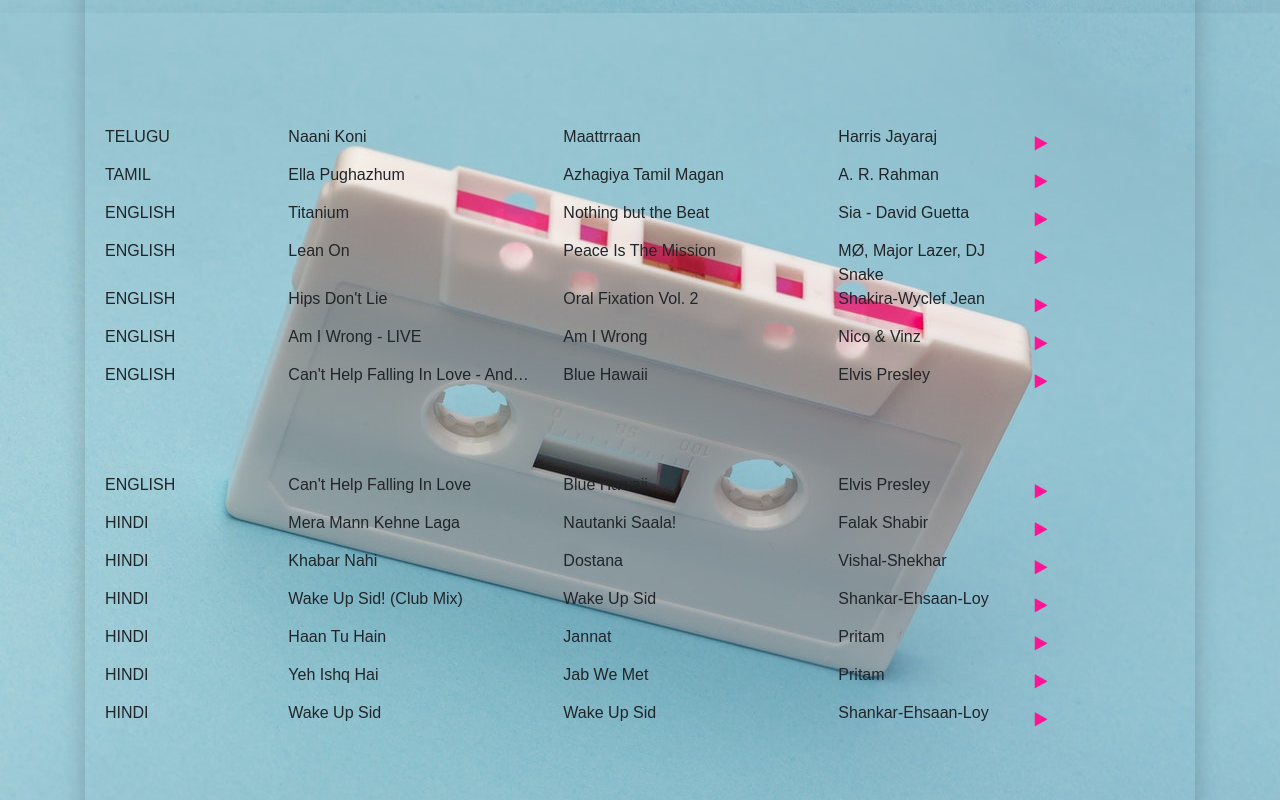
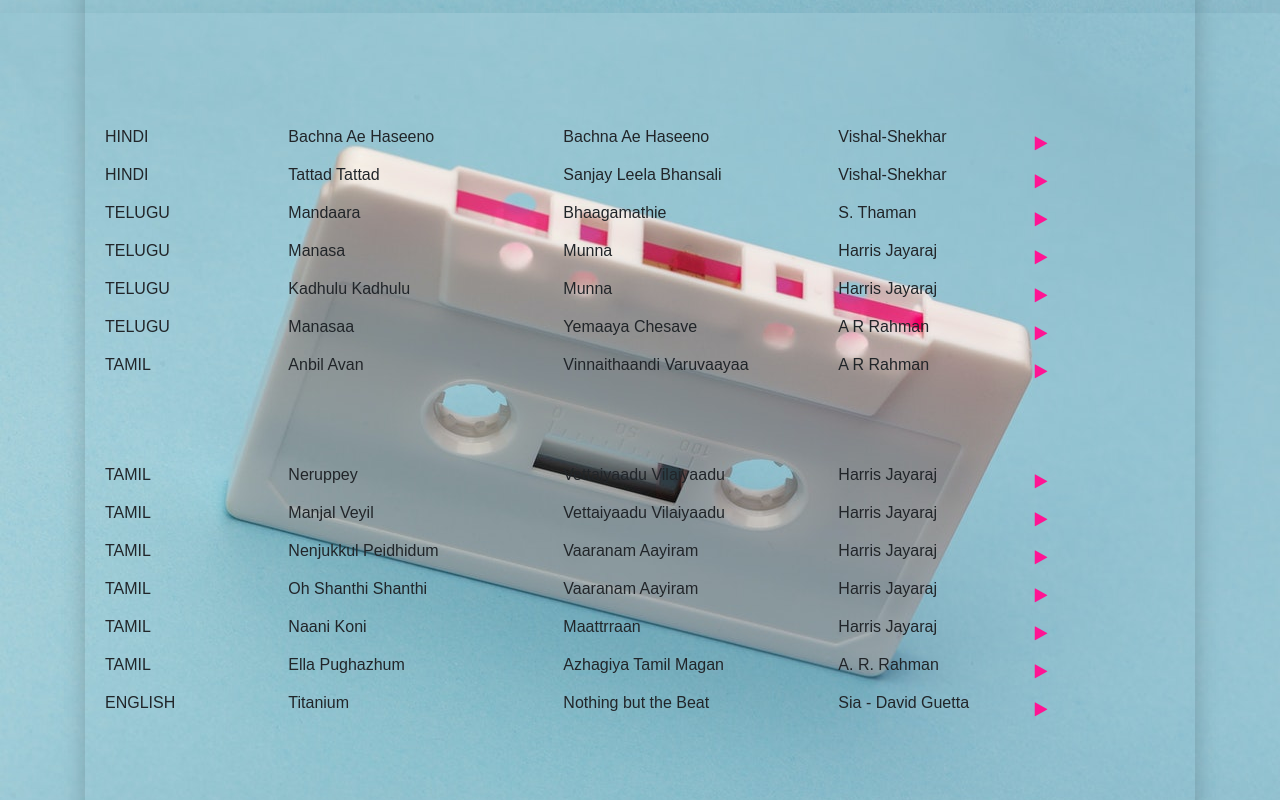
Before and after one commit to msunilhyd/lps_iterative, a React (Create React App) app: page / in a window 1280 px wide. Shown: the part 840-1640 px from the top of the page. Built offline with nearby package versions, Linux system fonts and the light colour scheme.

Commit message:
08-Aug-20 : Bachna

```diff
--- a/src/samples/playlists.js
+++ b/src/samples/playlists.js
@@ -3,14 +3,25 @@
     slug: 'my-uber-playlist',
     title: 'My Über Playlist!',
     songs: [
-      ['Naani Koni', 'TELUGU', '2012', 'Harris Jayaraj', 'MamzbVp3m8M', 'Maattrraan'],
+      ['Bachna Ae Haseeno', 'HINDI', '2008', 'Vishal-Shekhar', 'bh2O4oyB1UM', 'Bachna Ae Haseeno'],
+      ['Tattad Tattad', 'HINDI', '2013', 'Vishal-Shekhar', 'sIooFGRBZJY', 'Sanjay Leela Bhansali'],
+      ['Mandaara', 'TELUGU', '2018', 'S. Thaman', 'fdgAMPzwqnU', 'Bhaagamathie'],
+      ['Manasa', 'TELUGU', '2007', 'Harris Jayaraj', 'KPMmu9y_88I', 'Munna'],
+      ['Kadhulu Kadhulu', 'TELUGU', '2007', 'Harris Jayaraj', 'qYU7Hd3CwfQ', 'Munna'],
+      ['Manasaa', 'TELUGU', '2010', 'A R Rahman', 'Tqx6BtVsEH8', 'Yemaaya Chesave'],
+      ['Anbil Avan', 'TAMIL', '2010', 'A R Rahman', 'bXa-wbiXiOw', 'Vinnaithaandi Varuvaayaa'],
+      ['Neruppey', 'TAMIL', '2006', 'Harris Jayaraj', '1x7QFlrQncM', 'Vettaiyaadu Vilaiyaadu'],
+      ['Manjal Veyil', 'TAMIL', '2006', 'Harris Jayaraj', 'y7ZgF0DsxDw', 'Vettaiyaadu Vilaiyaadu'],
+      ['Nenjukkul Peidhidum', 'TAMIL', '2008', 'Harris Jayaraj', 'FzLpP8VBC6E', 'Vaaranam Aayiram'],
+      ['Oh Shanthi Shanthi', 'TAMIL', '2008', 'Harris Jayaraj', 'jnxTNyxBHRk', 'Vaaranam Aayiram'],
+      ['Naani Koni', 'TAMIL', '2012', 'Harris Jayaraj', 'MamzbVp3m8M', 'Maattrraan'],
       ['Ella Pughazhum', 'TAMIL', '2007', 'A. R. Rahman', 'GOCZAh83TtY', 'Azhagiya Tamil Magan'],
       ['Titanium', 'ENGLISH', '2011', 'Sia - David Guetta', 'JRfuAukYTKg', 'Nothing but the Beat'],
       ['Lean On', 'ENGLISH', '2015', 'MØ, Major Lazer, DJ Snake', 'YqeW9_5kURI', 'Peace Is The Mission'],
       ['Hips Don\'t Lie', 'ENGLISH', '2005', 'Shakira-Wyclef Jean', 'vtb0csLelDs', 'Oral Fixation Vol. 2'],
       ['Am I Wrong - LIVE', 'ENGLISH', '2013', 'Nico & Vinz', 'lKceHnMhwgQ', 'Am I Wrong'],
       ['Can\'t Help Falling In Love - Andrea Bocelli', 'ENGLISH', '1961', 'Elvis Presley', 'SPizIaBPhSg', 'Blue Hawaii'],
-      ['Can\'t Help Falling In Love', 'ENGLISH', '1961', 'Elvis Presley', 'AUFQFUR7Zfo', 'Blue Hawaii'],
+      ['Can\'t Help Falling In Love', 'ENGLISH', '1961', 'Elvis Presley', 'vGJTaP6anOU', 'Blue Hawaii'],
       ['Mera Mann Kehne Laga', 'HINDI', '2013', 'Falak Shabir', '8kxufj_snhI', 'Nautanki Saala!'],
       ['Khabar Nahi', 'HINDI', '2008', 'Vishal-Shekhar', '4HzgdWnfJXk', 'Dostana'],
       ['Wake Up Sid! (Club Mix)', 'HINDI', '2009', 'Shankar-Ehsaan-Loy', 'PsfNVND30I8', 'Wake Up Sid'],
@@ -214,7 +225,7 @@
       ['Tareefan', 'HINDI', '2018', 'Qaran', 'RcbdKqBESz8', 'Veere Di Wedding'],
       ['All The Right Moves', 'ENGLISH', '2009', 'OneRepublic', 'qrOeGCJdZe4', 'Waking Up'],
       ['Black Sheep', 'ENGLISH', '2010', 'Metric', 'KifLmoUhbU8', ' Scott Pilgrim vs. the World'],
-      ['Vachindamma', 'TELUGU', '2018', 'Gopi Sunder', 'kpWHXkkFmpc', 'Geetha Govindam'],
+      ['Vachindamma', 'TELUGU', '2018', 'Gopi Sunder', 'xVcoYF--0mM', 'Geetha Govindam'],
       ['Mental Manadhilo Female', 'TAMIL', '2015', 'A. R. Rahman', 'Nx_OQUkjsHM', 'OK Kanmani '],
       ['Emaindo Gaani', 'TELUGU', '2009', 'Achu & Dharan', 'E00t7gYiccE', 'Neenu Meeku Thelusa'],
       ['Aahista Aahista', 'HINDI', '2008', 'Vishal-Shekhar', '-m9IGI5EgyM', 'Bachna Ae Haseeno'],
```
Also changed, not shown: 8 other files (tests, documents, lock files or other folders).
